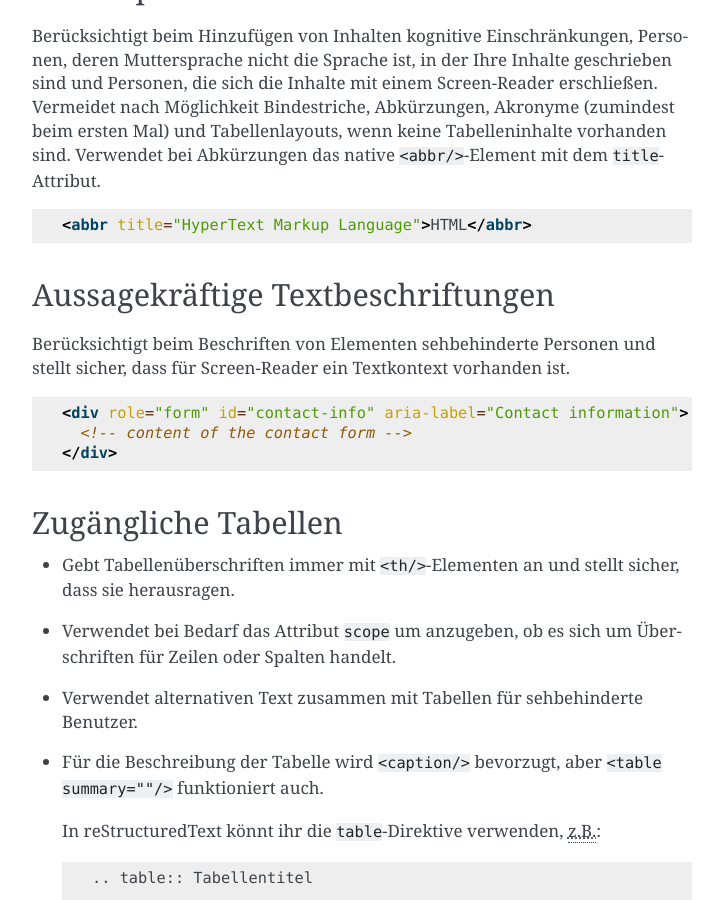
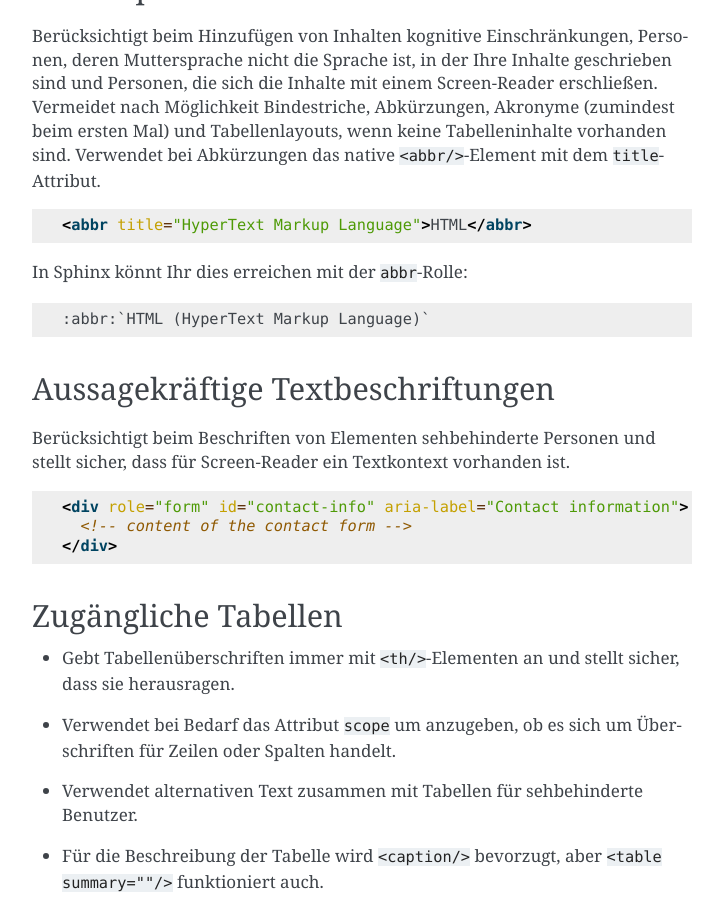
Before and after one commit to cusyio/cusy-design-system, a Sphinx documentation site: the page built from docs/accessibility/developers.rst, in a window 1280 px wide and 900 px high, scrolled down 1668 px. Shown: the whole window, without its empty margins (388-1111 px from the left). Built offline with Sphinx 7.4.7, drawn with Linux system fonts in a browser that asks for light colours.

Commit message:
Add abbr role

```diff
--- a/docs/accessibility/developers.rst
+++ b/docs/accessibility/developers.rst
@@ -89,6 +89,10 @@ vorhanden sind. Verwendet bei Abkürzungen das native ``<abbr/>``-Element mit de
 .. code:: html
 
     <abbr title="HyperText Markup Language">HTML</abbr>
+
+In Sphinx könnt Ihr dies erreichen mit der ``abbr``-Rolle::
+
+    :abbr:`HTML (HyperText Markup Language)`
 
 Aussagekräftige Textbeschriftungen
 ----------------------------------
```
